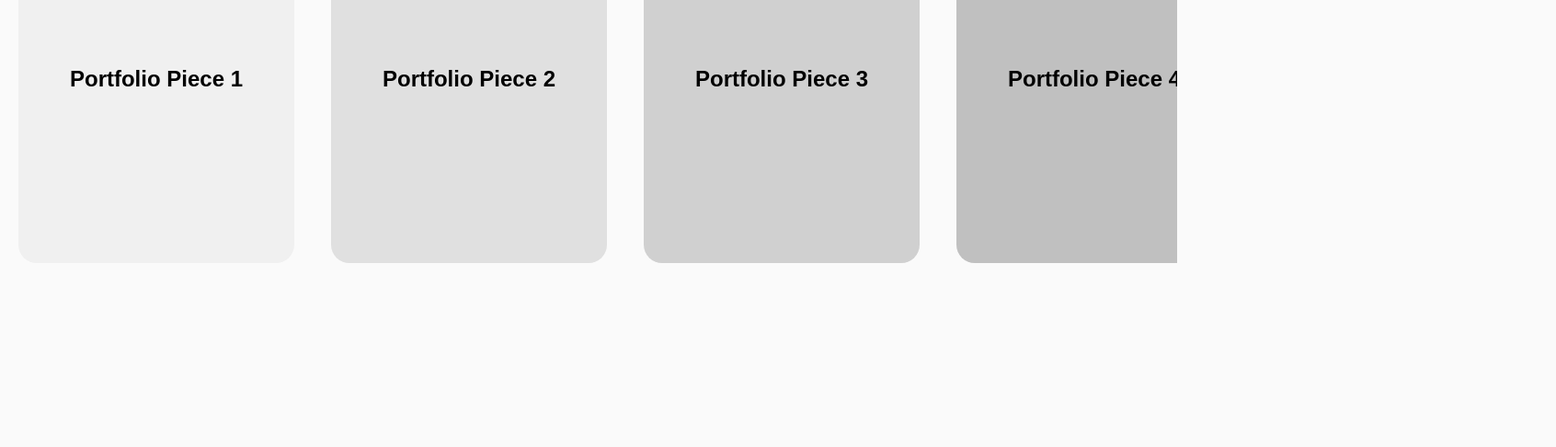
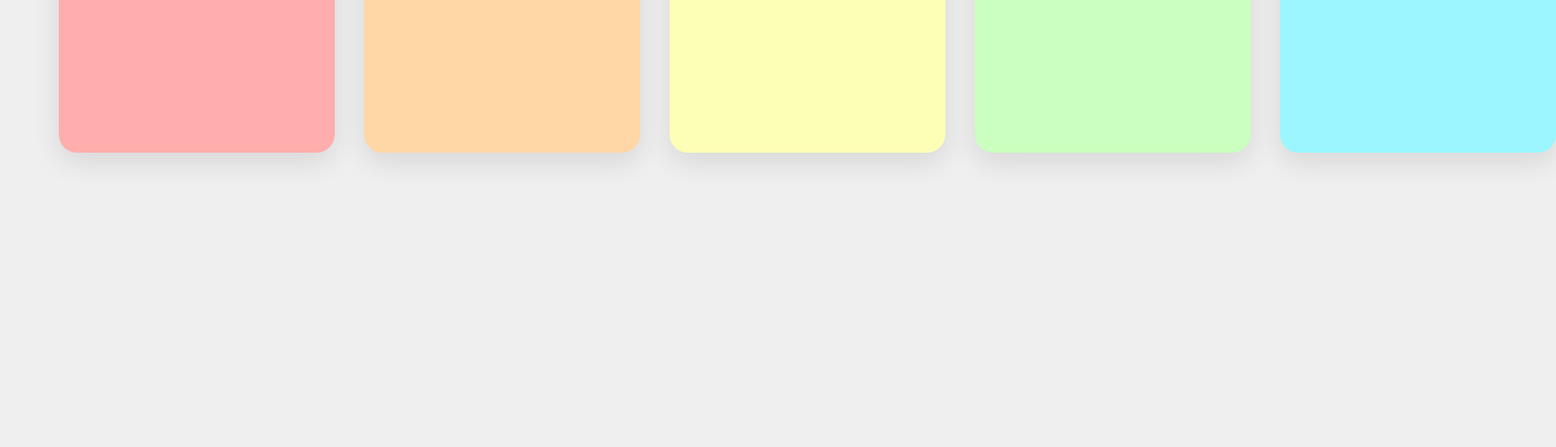
Before and after one commit to iv00104/projectvinyl, a plain HTML site: page index.html in a window 1280 px wide. Shown: the part 314-800 px from the top of the page at 92% size, 1692 px wide, since content can reach past the window. Drawn offline with nearby package versions, Linux system fonts and the light colour scheme; files that its build step writes are made by us from their sources.

Commit message:
Update index.html

```diff
--- a/index.html
+++ b/index.html
@@ -3,21 +3,82 @@
 <head>
   <meta charset="UTF-8">
   <meta name="viewport" content="width=device-width, initial-scale=1.0">
-  <title>Iva's Project Vinyl</title>
-  <link rel="stylesheet" href="css/style.css">
+  <title>Iva's Vinyl Scroll Portfolio</title>
+  <style>
+    * { margin: 0; padding: 0; box-sizing: border-box; }
+    body {
+      height: 100vh;
+      background: #efefef;
+      display: flex;
+      align-items: center;
+      justify-content: center;
+      overflow: hidden;
+      font-family: sans-serif;
+    }
+    .container {
+      width: 90%;
+      height: 80%;
+      position: relative;
+      display: flex;
+      gap: 2rem;
+      cursor: grab;
+    }
+    .panel {
+      min-width: 300px;
+      height: 400px;
+      background: white;
+      border-radius: 20px;
+      box-shadow: 0 10px 30px rgba(0,0,0,0.1);
+      display: flex;
+      align-items: center;
+      justify-content: center;
+      font-size: 2rem;
+      user-select: none;
+      flex-shrink: 0;
+      transform-style: preserve-3d;
+    }
+  </style>
 </head>
 <body>
 
-  <div class="container">
-    <div class="panel" style="background-color: #f0f0f0;">Portfolio Piece 1</div>
-    <div class="panel" style="background-color: #e0e0e0;">Portfolio Piece 2</div>
-    <div class="panel" style="background-color: #d0d0d0;">Portfolio Piece 3</div>
-    <div class="panel" style="background-color: #c0c0c0;">Portfolio Piece 4</div>
-  </div>
+<div class="container" id="panels">
+  <div class="panel" style="background: #ffadad;">Panel 1</div>
+  <div class="panel" style="background: #ffd6a5;">Panel 2</div>
+  <div class="panel" style="background: #fdffb6;">Panel 3</div>
+  <div class="panel" style="background: #caffbf;">Panel 4</div>
+  <div class="panel" style="background: #9bf6ff;">Panel 5</div>
+</div>
 
-  <script src="https://cdnjs.cloudflare.com/ajax/libs/gsap/3.12.2/gsap.min.js"></script>
-  <script src="https://cdnjs.cloudflare.com/ajax/libs/gsap/3.12.2/Draggable.min.js"></script>
-  <script src="js/script.js"></script>
+<!-- GSAP + Draggable -->
+<script src="https://cdnjs.cloudflare.com/ajax/libs/gsap/3.12.2/gsap.min.js"></script>
+<script src="https://cdnjs.cloudflare.com/ajax/libs/gsap/3.12.2/Draggable.min.js"></script>
+
+<script>
+// Snap to nearest panel
+const container = document.getElementById('panels');
+const panels = gsap.utils.toArray('.panel');
+
+let proxy = document.createElement("div");
+let wrap = gsap.utils.wrap(0, (panels.length - 1) * 350); // 300px + 2rem gap
+
+let draggable = Draggable.create(proxy, {
+  type: "x",
+  inertia: true,
+  onDrag: updatePanels,
+  onThrowUpdate: updatePanels
+})[0];
+
+document.addEventListener("mousedown", () => draggable.startDrag());
+
+function updatePanels() {
+  let progress = wrap(draggable.x);
+  gsap.to(container, {
+    x: -progress,
+    duration: 0.5,
+    ease: "power3.out"
+  });
+}
+</script>
 
 </body>
 </html>
```
